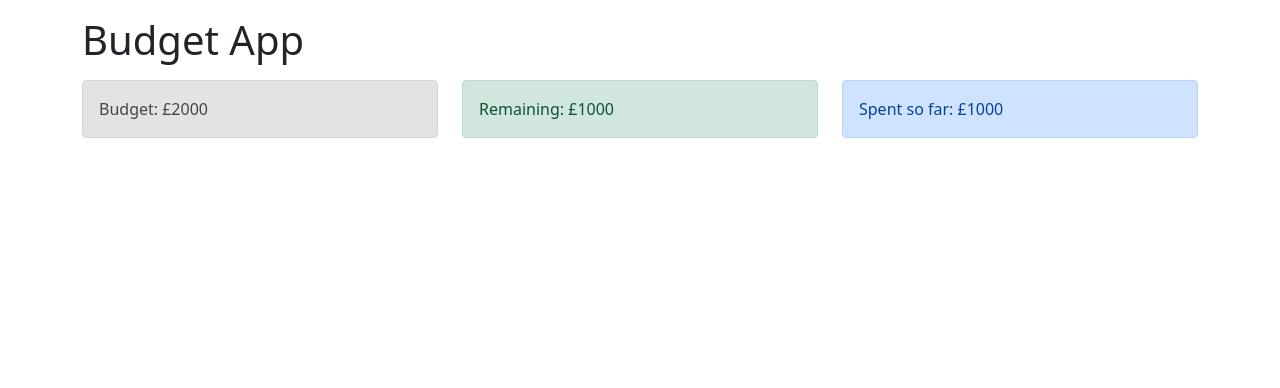
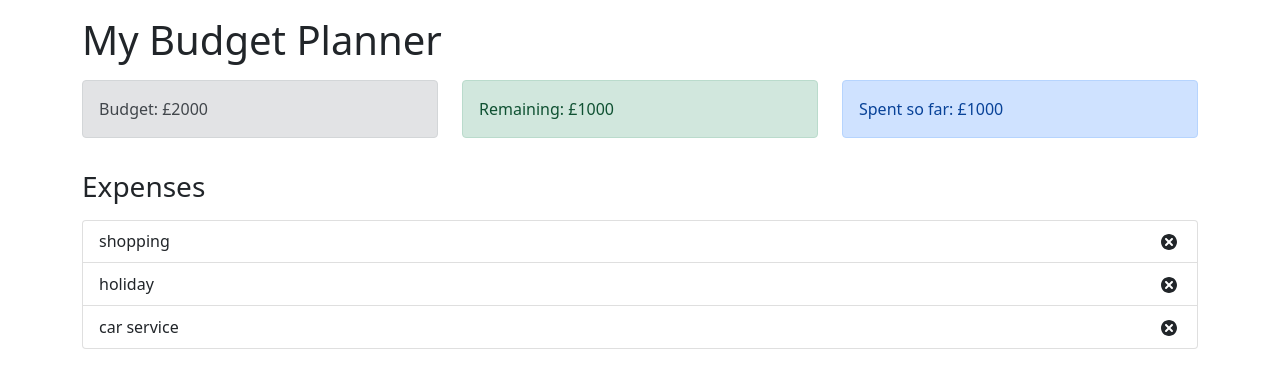
Before and after one commit to lethamburn/nextjs_budget, a Next.js app: page / in a window 1280 px wide. Shown: the top 388 px of the page. Built offline with nearby package versions, Linux system fonts and the light colour scheme.

Commit message:
FEAT ExpenseList and ExpenseItem

```diff
--- /dev/null
+++ b/components/ExpenseItem.jsx
@@ -0,0 +1,18 @@
+import React from "react";
+import { TiDelete } from "react-icons/ti";
+
+const ExpenseItem = (props) => {
+  return (
+    <li className="list-group-item d-flex justify-content-between align-items-center">
+      {props.name}
+      <div>
+        <span className="badge badge-primary badge-pill mr-3">
+          £{props.cost}
+        </span>
+        <TiDelete size="1.5em"></TiDelete>
+      </div>
+    </li>
+  );
+};
+
+export default ExpenseItem;
--- /dev/null
+++ b/components/ExpenseList.jsx
@@ -0,0 +1,20 @@
+import React from "react";
+import ExpenseItem from "./ExpenseItem";
+
+const ExpenseList = () => {
+  const expenses = [
+    { id: 12, name: "shopping", cost: 40 },
+    { id: 13, name: "holiday", cost: 400 },
+    { id: 14, name: "car service", cost: 50 },
+  ];
+
+  return (
+    <ul className="list-group">
+      {expenses.map((expense) => (
+        <ExpenseItem id={expense.id} name={expense.name} cost={expense.cost} />
+      ))}
+    </ul>
+  );
+};
+
+export default ExpenseList;
--- a/package.json
+++ b/package.json
@@ -13,6 +13,7 @@
     "react": "17.0.2",
     "react-dom": "17.0.2",
     "react-icon": "^1.0.0",
+    "react-icons": "^4.3.1",
     "uuid": "^8.3.2"
   },
   "devDependencies": {
--- a/pages/index.js
+++ b/pages/index.js
@@ -3,10 +3,11 @@
 import Budget from "../components/Budget";
 import Remaining from "../components/Remaining";
 import Spent from "../components/Spent";
+import ExpenseList from "../components/ExpenseList";
 const Home = () => {
   return (
     <div className="container">
-      <h1 className="mt-3">Budget App</h1>
+      <h1 className="mt-3">My Budget Planner</h1>
       <div className="row mt-3">
         <div className="col-sm">
           <Budget />
@@ -18,6 +19,12 @@
           <Spent />
         </div>
       </div>
+      <h3 className="mt-3">Expenses</h3>
+      <div className="row mt-3">
+        <div className="col-sm">
+          <ExpenseList />
+        </div>
+      </div>
     </div>
   );
 };
```
Also changed, not shown: 1 other file (tests, documents, lock files or other folders).
